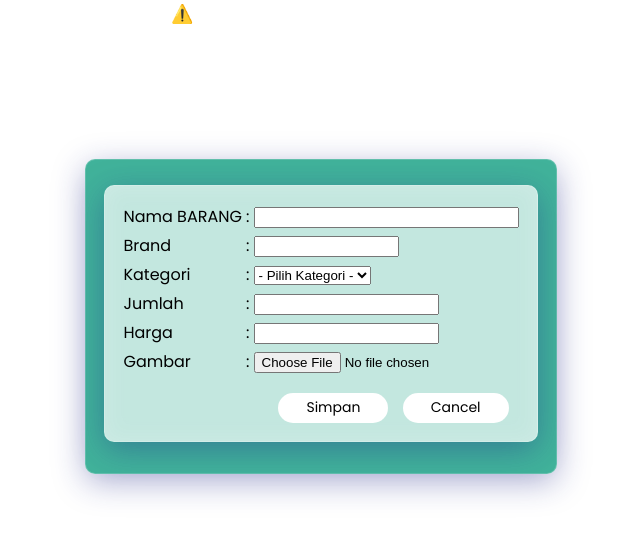
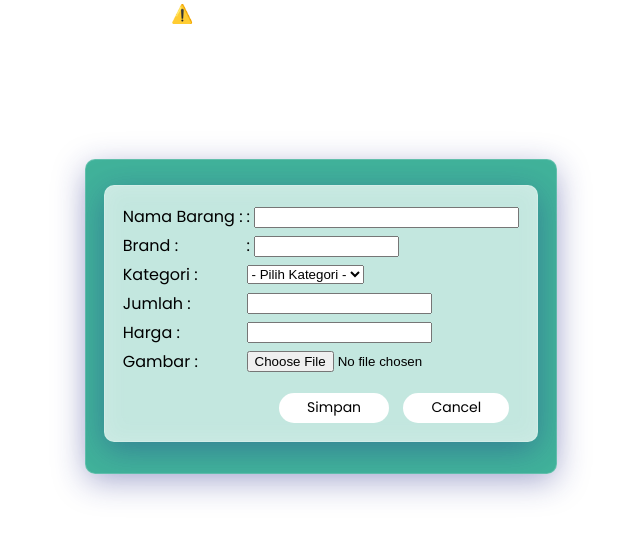
Before and after one commit to shscar/multilogin-dan-crud_php-mysql, a PHP site: page /barang/form_barang.php in a window 1280 px wide. Shown: the part 231-768 px from the top of the page, without its empty margins (319-959 px from the left). Run offline with PHP 8.4, Linux system fonts and the light colour scheme; the visitor is signed in with stand-in values (Sample User, id 1); data that the repository does not hold is empty.

Commit message:
v-24-0712-11

```diff
--- a/barang/form_barang.php
+++ b/barang/form_barang.php
@@ -2,7 +2,7 @@
 //---------------Cek Login ----------//
 session_start();
 if (!isset($_SESSION['level']) || ($_SESSION['level'] != 'admin' && $_SESSION['level'] != 'pegawai')) {
-	header("Location: menu.php");
+	header("Location: ../menu.php");
 	exit();
 }
 //---------------------------------//
@@ -26,16 +26,16 @@
 			<form method="POST" action="input_barang.php" enctype="multipart/form-data">
 				<table>
 					<tr>
-				    <td align="top">Nama BARANG</td>
+						<td align="top">Nama Barang : </td>
 						<td> : <input type="text" name="barang" size=30></td>
 					</tr>
 					<tr>
-				    <td> Brand </td>
+						<td>Brand : </td>
 						<td> : <input type="text" name="brand" size=15></td>
 					</tr>
 					<tr>
-				    <td> Kategori </td>
-					<td> :
+						<td>Kategori : </td>
+						<td>
 							<select name="kategori">
 								<option value=0 selected>- Pilih Kategori -</option>
 								<?php
@@ -49,13 +49,16 @@
 						</td>
 					</tr>
 					<tr>
-					<td> Jumlah </td><td> : <input type="number" name="jumlah" size=15></td>
+						<td>Jumlah : </td>
+						<td><input type="number" name="jumlah" size=15></td>
 					</tr>
 					<tr>
-					<td> Harga </td><td> : <input type="number" name="harga" size=15></td>
+						<td>Harga : </td>
+						<td><input type="number" name="harga" size=15></td>
 					</tr>
 					<tr>
-					<td> Gambar </td><td> : <input type="file" name="fupload" size=40></td>
+						<td>Gambar : </td>
+						<td><input type="file" name="fupload" size=40></td>
 					</tr>
 					<tr>
 						<td colspan=2 align='right'>
--- a/barang/hapus_barang.php
+++ b/barang/hapus_barang.php
@@ -2,7 +2,7 @@
 //---------------------//
 session_start();
 if ($_SESSION['level'] != 'admin') {
-	header("Location: menu.php");
+	header("Location: ../menu.php");
 	exit();
 }
 //------------------//
--- a/barang/input_barang.php
+++ b/barang/input_barang.php
@@ -2,7 +2,7 @@
 //-------------------Cek Login-----------------
 session_start();
 if (!isset($_SESSION['level']) || ($_SESSION['level'] != 'admin' && $_SESSION['level'] != 'pegawai')) {
-	header("Location: menu.php");
+	header("Location: ../menu.php");
 	exit();
 }
 //---------------------------------//
@@ -26,7 +26,7 @@
 
 		// Bila yg diinput lengkap//
 		if(!empty($lokasi_file)){
-			move_uploaded_file($lokasi_file, "gambar/$nama_file");
+			move_uploaded_file($lokasi_file, "../assets/gambar/$nama_file");
 		$a = mysqli_query($konek, "INSERT INTO barang (namabrg, brand, kategori, jumlah, harga, gambar)
 		VALUES('$_POST[barang]', '$_POST[brand]', '$_POST[kategori]', '$_POST[jumlah]', '$_POST[harga]', '$nama_file')");
 
--- a/barang/tampil_barang.php
+++ b/barang/tampil_barang.php
@@ -80,7 +80,7 @@
 					<td align=left><?= $row["kategori"] ?></td>
 					<td align=center><?= $row["jumlah"] ?></td>
 					<td align=left>Rp. <?= $row["harga"] ?></td>
-					<td align=center><img src="gambar/<?= $row["gambar"]; ?>" width="70" height="70"></td>
+					<td align=center><img src="../assets/gambar/<?= $row["gambar"]; ?>" width="70" height="70"></td>
 					<td class='action-links'>
 						<a href="edit_barang.php?id=<?php echo $row['idbarang']; ?>">Edit</a> <span>|</span>
 						<?php if ($user_level == 'admin') : ?>
@@ -93,6 +93,6 @@
 			</table>
 		</div>
 	</center>
-	<script src="assets/js/cari.js"></script>
+	<script src="../assets/js/cari.js"></script>
 </body>
 </html>
--- a/barang/update_barang.php
+++ b/barang/update_barang.php
@@ -2,7 +2,7 @@
 //---------------------//
 session_start();
 if (!isset($_SESSION['level']) || ($_SESSION['level'] != 'admin' && $_SESSION['level'] != 'pegawai')) {
-    header("Location: menu.html");
+    header("Location: ../menu.php");
     exit();
 }
 //---------------------//
@@ -19,7 +19,7 @@
 
 //Apabila Gambar Diganti
 else{
-	move_uploaded_file($lokasi_file,"gambar/$nama_file");
+	move_uploaded_file($lokasi_file,"../gambar/$nama_file");
 	mysqli_query($konek,"UPDATE barang SET namabrg ='$_POST[barang]', brand ='$_POST[brand]', kategori ='$_POST[kategori]', jumlah ='$_POST[jumlah]', harga ='$_POST[harga]', gambar ='$nama_file' WHERE idbarang ='$_POST[id]'");
 }
 
--- a/kategori/k_create.php
+++ b/kategori/k_create.php
@@ -2,7 +2,7 @@
 //---------------------------------//
 session_start();
 if ($_SESSION['level'] != 'admin') {
-	header("Location: menu.php");
+	header("Location: ../menu.php");
 	exit();
 }
 //---------------------------------//
@@ -42,8 +42,7 @@
 		?>
 		<script src="https://unpkg.com/@lottiefiles/lottie-player@latest/dist/lottie-player.js"></script>
 		<lottie-player src="https://assets10.lottiefiles.com/packages/lf20_7k8jk8vi.json" background="transparent" speed="1" style="width: 300px; height: 300px;" loop autoplay></lottie-player>
-	</center>
-	<center>
+
 	    <div class="glass">
 			<form method="POST" action="#" enctype="multipart/form-data">
 				<table>
--- a/kategori/k_delete.php
+++ b/kategori/k_delete.php
@@ -2,7 +2,7 @@
 //---------------------------------//
 session_start();
 if ($_SESSION['level'] != 'admin') {
-	header("Location: menu.php");
+	header("Location: ../menu.php");
 	exit();
 }
 //---------------------------------//
--- a/kategori/k_read.php
+++ b/kategori/k_read.php
@@ -2,7 +2,7 @@
 //---------------------------------//
 session_start();
 if ($_SESSION['level'] != 'admin') {
-	header("Location: menu.php");
+	header("Location: ../menu.php");
 	exit();
 }
 //---------------------------------//
--- a/kategori/k_update.php
+++ b/kategori/k_update.php
@@ -2,7 +2,7 @@
 //---------------------------------//
 session_start();
 if ($_SESSION['level'] != 'admin') {
-	header("Location: menu.php");
+	header("Location: ../menu.php");
 	exit();
 }
 //---------------------------------//
--- a/register.php
+++ b/register.php
@@ -100,8 +100,8 @@
     }
 
     // Hash password (recommended)
-    $hashed_password = password_hash($password, PASSWORD_DEFAULT);
-    $sql = "INSERT INTO login (username, password, level) VALUES ('$username', '$hashed_password', '$level')";
+    // $hashed_password = password_hash($password, PASSWORD_DEFAULT);
+    $sql = "INSERT INTO login (username, password, level) VALUES ('$username', '$password', '$level')";
 
     // Execute
     if (mysqli_query($konek, $sql)) {
```
Also changed, not shown: barang/edit_barang.php (+2 -12 lines). Lines whose indentation alone changed are shown as unchanged.
